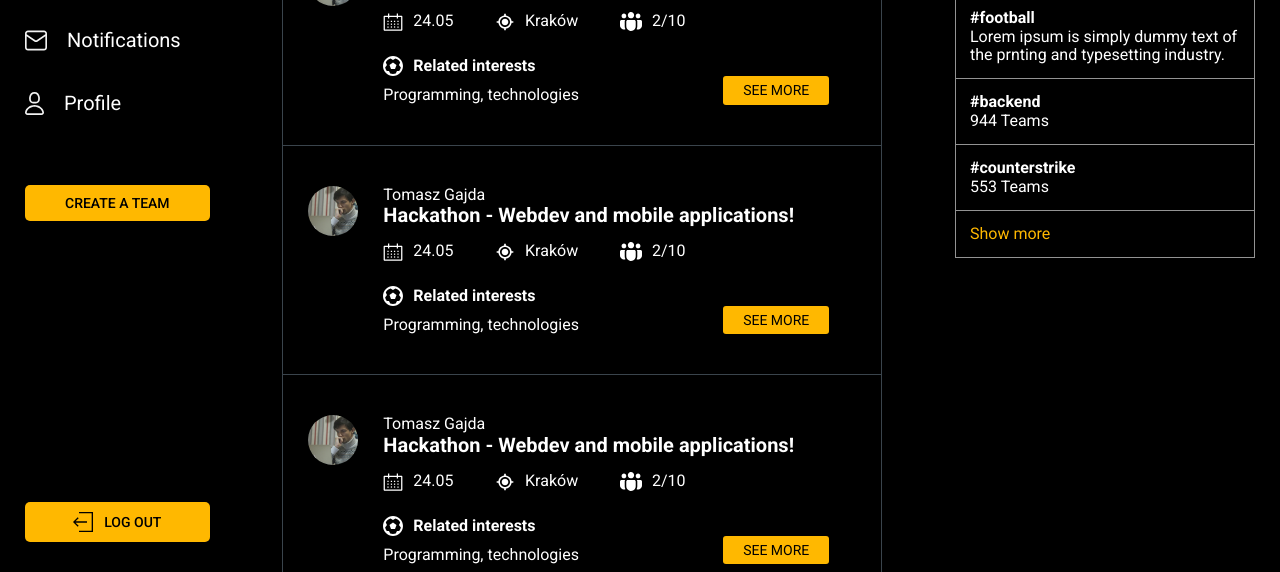
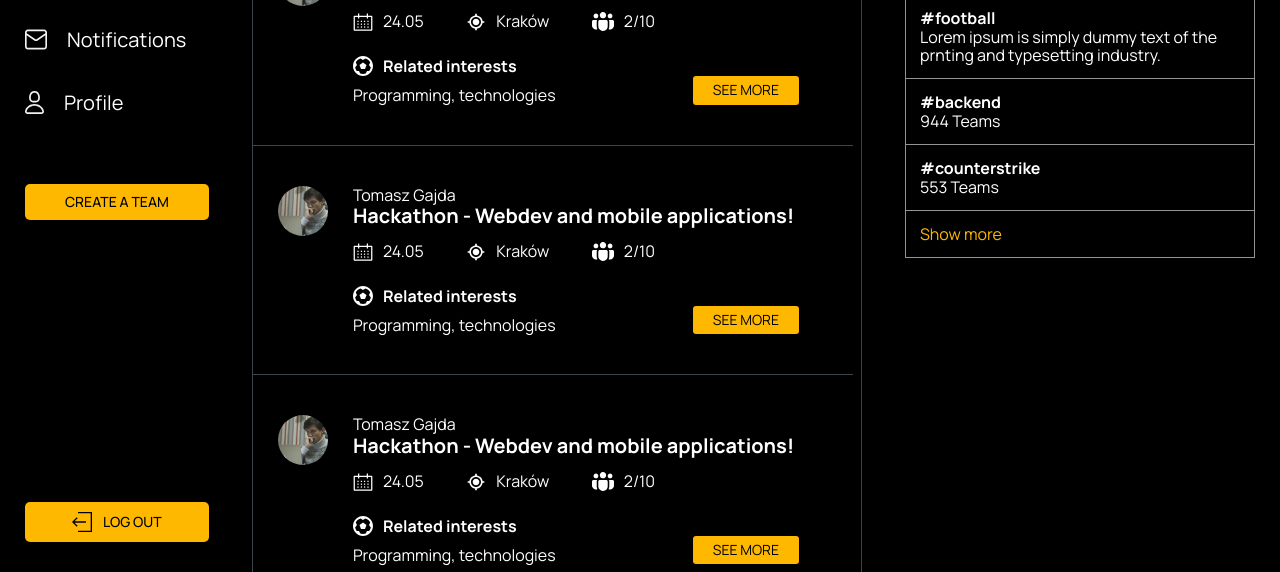
Before and after one commit to DarthVauban/Teamder, a plain HTML site: page index.html in a window 1280 px wide. Shown: the part 228-800 px from the top of the page. Drawn offline with Linux system fonts and the light colour scheme.

Commit message:
feed page

```diff
--- a/css/feed.css
+++ b/css/feed.css
@@ -63,7 +63,7 @@
 .content-container {
     display: flex;
     flex-direction: column;
-    max-width: 600px;
+    max-width: 610px;
     width: 100%;
     border-left: solid 1px #3A444C;
     border-right: solid 1px #3A444C;
@@ -212,7 +212,7 @@
 .search-container {
     display: flex;
     flex-direction: column;
-    max-width: 300px;
+    max-width: 350px;
     width: 100%;
     margin-top: 25px;
 }
--- a/css/style.css
+++ b/css/style.css
@@ -1,8 +1,9 @@
+@import url('https://fonts.googleapis.com/css2?family=Manrope:wght@400;500;700&display=swap');
 @import "login.css";
 @import "feed.css";
 * {
     box-sizing: border-box;
-    font-family: 'Roboto', sans-serif;
+    font-family: 'Manrope', sans-serif;
     background: black;
 }
 .flex-row {
```
